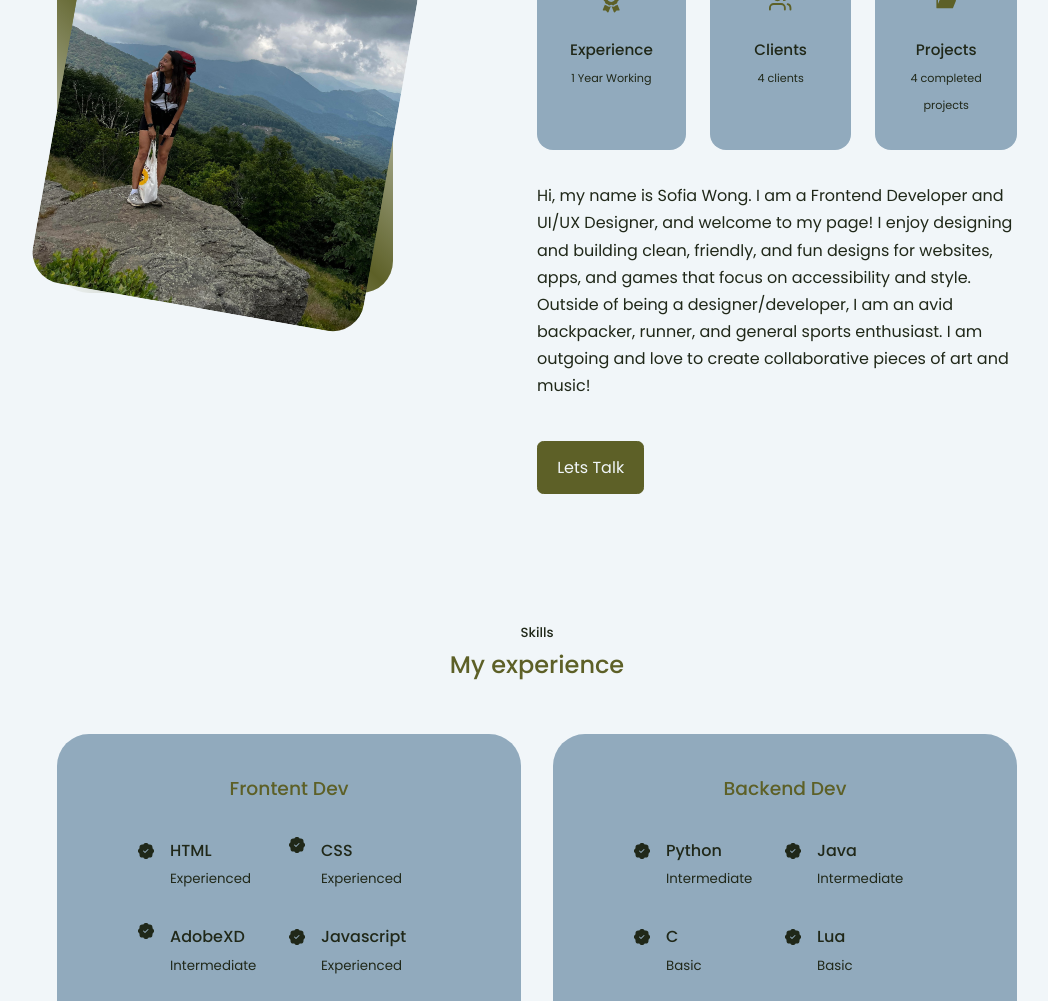
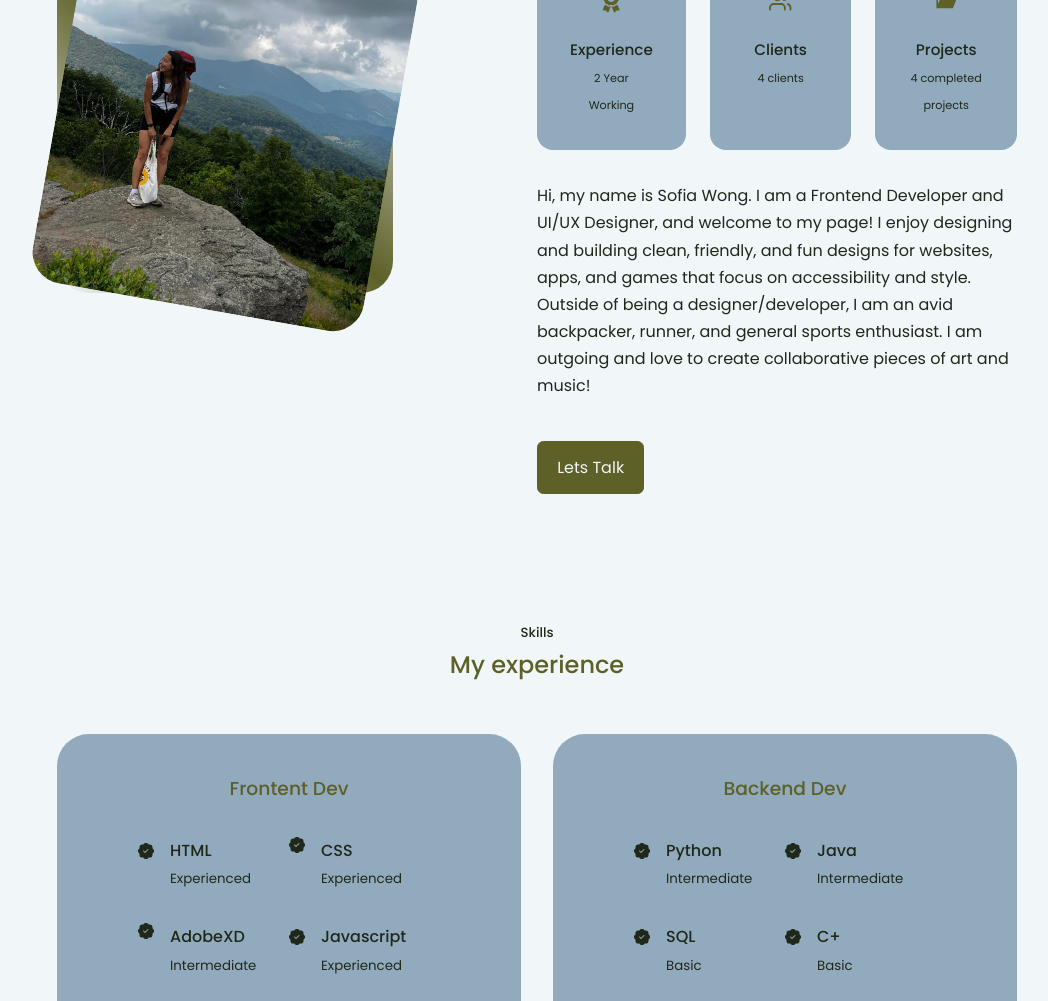
Before and after one commit to SofiaWongg/personal-site, a React (Create React App) app: page / in a window 1280 px wide. Shown: the part 1082-2083 px from the top of the page, without its empty margins (103-1151 px from the left). Built offline with nearby package versions, Linux system fonts and the light colour scheme; a web font is replaced by a local one.

Commit message:
changed working time

```diff
--- a/src/pages/About/About.jsx
+++ b/src/pages/About/About.jsx
@@ -23,7 +23,7 @@ const About = () => {
             <article className='about__card'>
               <FaAward className='about__icon'/>
               <h5>Experience</h5>
-              <small>1 Year Working</small>
+              <small>2 Year Working</small>
             </article>
             <article className='about__card'>
               <FiUsers className='about__icon'/>
--- a/src/pages/Experience/Experience.jsx
+++ b/src/pages/Experience/Experience.jsx
@@ -69,14 +69,14 @@ const Experience = () => {
             <article className='experience__details'>
               <BsPatchCheckFill className='experience__details-icon'/>
               <div>
-                <h4>C</h4>
+                <h4>SQL</h4>
                 <small className='text-light'>Basic</small>
               </div>
             </article>
             <article className='experience__details'>
               <BsPatchCheckFill className='experience__details-icon'/>
               <div>
-                <h4>Lua</h4>
+                <h4>C+</h4>
                 <small className='text-light'>Basic</small>
               </div>
             </article>
```
